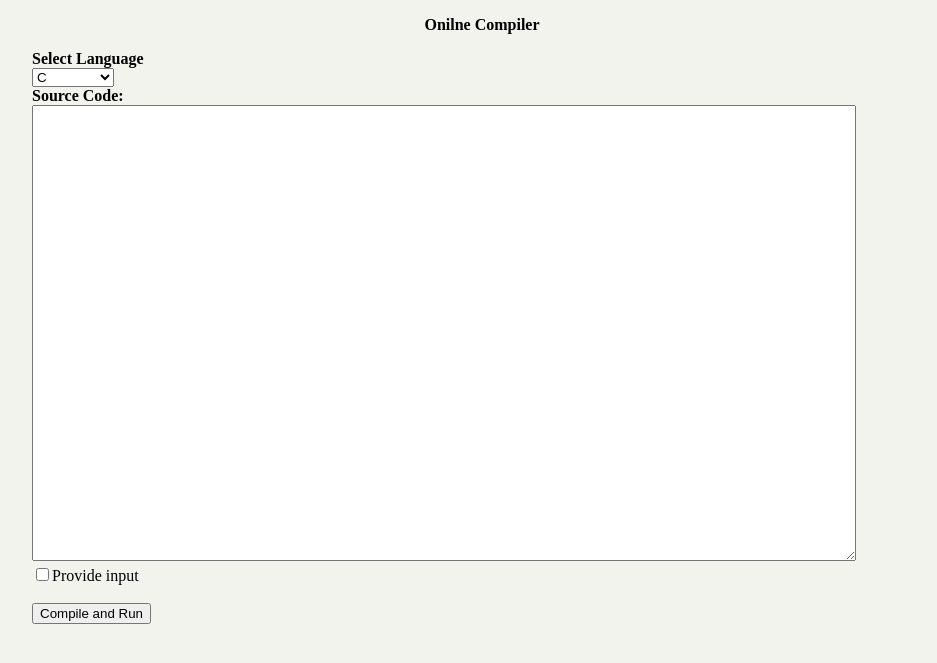
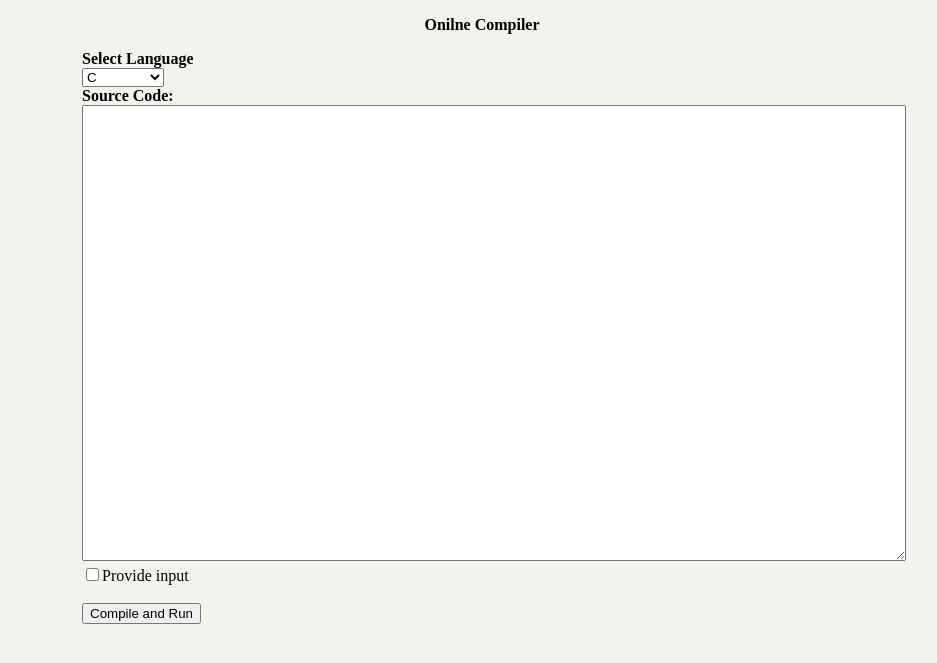
Before and after one commit to shivamx/codebaker, a Django app: page /codebaker/ in a window 1280 px wide. Shown: the top 663 px of the page, without its empty margins (158-1095 px from the left). Run offline with Django 3.2, Linux system fonts and the light colour scheme; some libraries are stand-ins or nearby versions.

Commit message:
change ui

```diff
--- a/templates/compilr/index.html
+++ b/templates/compilr/index.html
@@ -9,7 +9,7 @@
     <style>
     body{background-color:#f3f3ed;}
     #main{
-      width:900px;
+      width:800px;
       margin:0 auto;
     }
 
```
